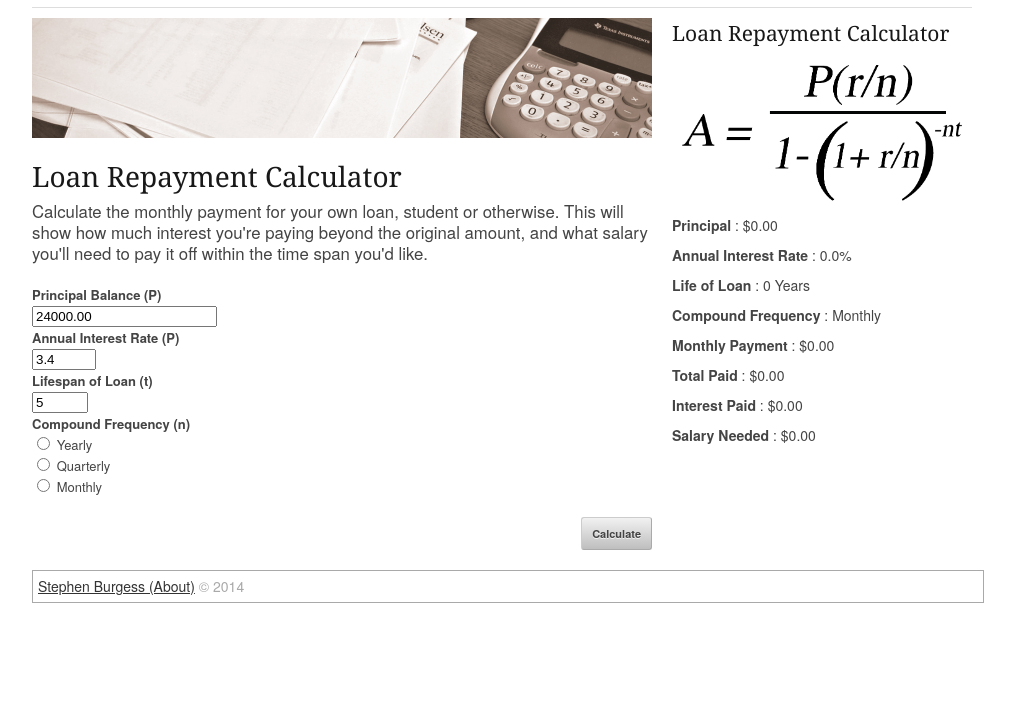
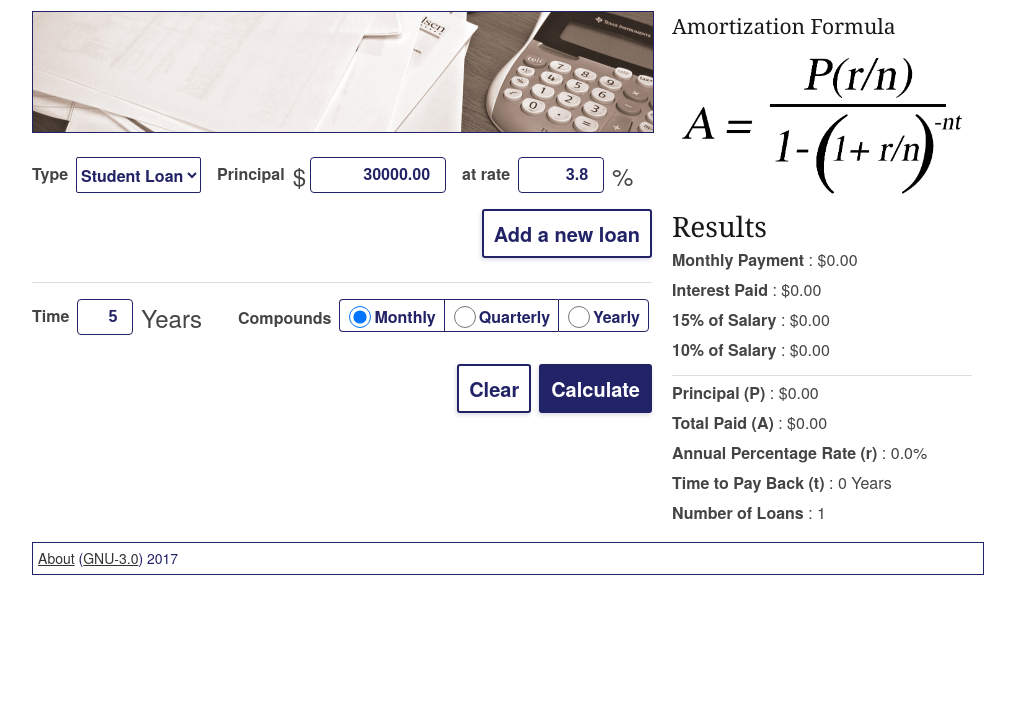
Before and after one commit to stephenburgess8/calculateyourloans, a website: page index.html in a window 1280 px wide. Shown: the part 93-800 px from the top of the page, without its empty margins (138-1153 px from the left). Drawn offline with Linux system fonts and the light colour scheme; a web font is replaced by a local one.

Commit message:
follow naming convention

```diff
--- a/index.html
+++ b/index.html
@@ -8,9 +8,9 @@
 	<!-- Basic Page Needs
   ================================================== -->
 	<meta charset="utf-8">
-	<title>Student Loans: The Calculator</title>
-	<meta name="description" content="">
-	<meta name="author" content="">
+	<title>Calculate Your Loans</title>
+	<meta name="description" content="A calculator tool to learn about how long it will take to pay off your loans and how much it will cost.">
+	<meta name="author" content="Prothi LLC">
 
 	<!-- Mobile Specific Metas
   ================================================== -->
@@ -30,54 +30,7 @@
 
 	<!-- Javascript
 	================================================== -->
- 	<script>
- 	function calc(e, link) {
-    e.preventDefault();
-
-    var m = 0;
-    var a = 0;
-    var i = 0;
-    var salary = 0;
-    var p = document.getElementById("pI").value;
-    var r = (document.getElementById("rI").value/100);
-    var t = document.getElementById("tI").value;
-    var n = 12;
-
-    var radios6 = document.getElementsByName('radio6');
-
-    for (var i = 0, length = radios6.length; i < length; i++) {
-        if (radios6[i].checked) {
-            // Grab the value of selected radio button
-            n = radios6[i].value;
-            break;
-        }
-    }
-
-    m = (p*(r/n))/(1-Math.pow((1+r/n), -(n*t)));
-    a = m * (n*t);
-    i = a - p;
-    salary = (m / 0.10) * 12;
-
-
-    document.getElementById("pO").innerHTML = p;
-    document.getElementById("rO").innerHTML = (r*100).toFixed(1);
-    document.getElementById("tO").innerHTML = t;
-    document.getElementById("nO").innerHTML = n;
-    document.getElementById("mO").innerHTML = m.toFixed(2);
-    document.getElementById("aO").innerHTML = a.toFixed(2);
-    document.getElementById("iO").innerHTML = i.toFixed(2);
-    document.getElementById("sO").innerHTML = salary.toFixed(2);
-
-}
-
-document.onreadystatechange = function () {
-    if (document.readyState == "complete") {
-
-		document.getElementById("calculate").addEventListener('click', function(e){calc(e, this)}, false);
-	}
-};
-</script>
-
+	<script type="text/javascript" src="js/calculator.js" defer></script>
 
 	<!-- Favicons
 	================================================== -->
@@ -85,89 +38,196 @@ document.onreadystatechange = function () {
 
 </head>
 <body>
-
-
 	<div class="container">
 		<div class="sixteen columns">
-			<h1 class="remove-bottom"><a href="index.html" style="text-decoration:none;">Student Loans: The Basics</a></h1>
-			<h4>The real cost of loans</h4>
-			<hr />
+			<header>
+				<a class="header-link" href="index.html">
+					<h1 class="container-header">Calculate Your Loans</h1>
+					<h4 class="container-subheader">The real cost of loans</h4>
+				</a>
+			</header>
 		</div>
 
-		<div id="contentCol">
+		<section class="main">
+			<div class="two-thirds column">
+				<div class="banner" alt="Image of Calculator" /></div>
+				<div class="loans">
+					<div class="loan">
+						<div class="input-group">
+							<label
+								class="loan-label loan-label-select"
+								for="input-0-type"
+							>Type</label>
+							<select
+								class="loan-input"
+								id="input-0-type"
+							>
+								<option id="type-student-option">Student Loan</option>
+								<option id="type-credit-option">Credit Card</option>
+								<option id="type-mortgage-option">Mortgage</option>
+								<option id="type-auto-option">Auto</option>
+								<option id="type-other-option">Option</option>
+							</select>
+						</div>
+						<div class="input-group">
+							<label
+								class="loan-label"
+								for="input-0-principal"
+							>Principal</label>
+							<span class="input-decorator">$</span>
+							<input
+								class="loan-input"
+								id="input-0-principal"
+								min="1.00"
+								max="1000000.00"
+								step=".01"
+								type="number"
+								value="30000.00"
+							/>
+						</div>
+						<div class="input-group">
+							<label
+								class="loan-label"
+								for="input-0-rate"
+							>at rate</label>
+							<input
+								class="loan-input"
+								id="input-0-rate"
+								min="0.10"
+								max="99.99"
+								step="0.01"
+								type="number"
+								value="3.8"
+							/>
+							<span class="input-decorator">%</span>
+						</div>
+					</div>
+				</div>
+				<br class="clear" />
+				<button class="loans-button" id="loans-add-button" disabled>Add a new loan</button>
+				<hr>
+				<div class="loans-variables">
+					<div class="input-group">
+						<label
+							class="loan-label"
+							for="input-time"
+						>Time</label>
+						<input
+							class="loan-input"
+							id="input-time"
+							min="1"
+							max="50"
+							step="1"
+							type="number"
+							value="5"
+						/>
+						<span class="input-decorator">Years</span>
+					</div>
+					<div class="input-group">
+						<div class="loans-frequency">
+							<fieldset>
+								<legend class="loan-label">Compounds</legend>
+								<ul class="frequency-radio">
+								    <li class="frequency-option">
+								      <input
+								      	checked
+								      	class="frequency-option-input"
+								      	id="input-frequency-monthly"
+								      	name="frequency"
+								      	type="radio"
+								      	value="12"
+								      />
+								      <label
+								      	class="frequency-option-label"
+								      	for="input-frequency-monthly"
+								      >Monthly</label>
+								    </li>
+								    <li class="frequency-option">
+								      <input
+								      	class="frequency-option-input"
+								      	id="input-frequency-quarterly"
+								      	name="frequency"
+								      	type="radio"
+								      	value="4"
+								      />
+								      <label
+								      	class="frequency-option-label"
+								      	for="input-frequency-quarterly"
+								      >Quarterly</label>
+								    </li>
+								    <li class="frequency-option">
+								      <input
+								      	class="frequency-option-input"
+								      	id="input-frequency-yearly"
+								      	name="frequency"
+								      	type="radio"
+								      	value="1"
+								      />
+								      <label
+								      	class="frequency-option-label"
+								      	for="input-frequency-yearly"
+								      >Yearly</label>
+								    </li>
+								</ul>
+							</fieldset>
+						</div>
+					</div>
+				</div>
+				<div class="clear"></div>
+				<button id="loans-calculate-button" class="primary-button">Calculate</button>
+				<button id="loans-clear-button" class="loans-button">Clear</button>
+			</div>
+		</section>
 
-			<div class="two-thirds column" id="content00">
-				<div id="ban" class="banner" alt="Banner" /></div>
-				<br />
-				<h3>Loan Repayment Calculator</h3>
-				<p>
-					Calculate the monthly payment for your own loan, student or otherwise. This will show how much interest you're paying beyond the original amount, and what salary you'll need to pay it off within the time span you'd like.
-				</p>
-				<!-- Label and text input for P -->
-				<label for="pI">Principal Balance (<b>P</b>)</label>
-				<input type="number" min="0.00" step="1.00" value="24000.00" id="pI" />
-				<label for="rI">Annual Interest Rate (<b>P</b>)</label>
-				<input type="number" min="0.0" max="1.0" step="0.1" value="3.4" id="rI" />
-				<label for="tI">Lifespan of Loan (<b>t</b>)</label>
-				<input type="number" min="1" max="50" step="1" value="5" id="tI" />
-				<label>Compound Frequency (<b>n</b>)</label>
-				<fieldset>
-				    <label for="h1">
-				      <input type="radio" name="radio6" id="h1" value="1" />
-				      <span>Yearly</span>
-				    </label>
-				    <label for="h2">
-				      <input type="radio" name="radio6" id="h2" value="4" />
-				      <span>Quarterly</span>
-				    </label>
-				    <label for="h3">
-				      <input type="radio" name="radio6" id="h3" value="12" />
-				      <span>Monthly</span>
-				    </label>
-				  </fieldset>
-
-				<a href="#" id="calculate" class="button calc">Calculate</a>
-			</div>
-
-		</div>
-
-		<div id="infoCol">
-
-			<div class="one-third column" id="info00">
-				<h4>Loan Repayment Calculator</h4>
-				<img class="formula" src="images/loan.gif" />
+		<section class="sidebar">
+			<div class="one-third column">
+				<aside>
+					<h4>Amortization Formula</h4>
+					<figure>
+						<img class="formula" src="images/loan.gif" alt="P*(r/n) / (1-(1+r/n)^-nt)" />
+						<figcaption>P*(r/n) / (1-(1+r/n)^-nt)</figcaption>
+					</figure>
+				</aside>
+				<div class="results">
+					<h3>Results</h3>
 					<ul>
 						<li>
-						<b>Principal </b> : $<span id="pO">0.00</span>
+							<b>Monthly Payment</b> : $<span id="output-monthly">0.00</span>
 						</li>
 						<li>
-						<b>Annual Interest Rate</b> : <span id="rO">0.0</span>%
+							<b>Interest Paid</b> : $<span id="output-interest-paid">0.00</span>
 						</li>
 						<li>
-						<b>Life of Loan</b> : <span id="tO">0</span> Years
+							<b>15% of Salary</b> : $<span id="output-15-salary">0.00</span>
 						</li>
 						<li>
-						<b>Compound Frequency</b> : <span id="nO">Monthly</span>
+							<b>10% of Salary</b> : $<span id="output-10-salary">0.00</span>
+						</li>
+						<hr>
+						<li>
+							<b>Principal (P)</b> : $<span id="output-principal">0.00</span>
 						</li>
 						<li>
-						<b>Monthly Payment</b> : $<span id="mO">0.00</span>
+							<b>Total Paid (A)</b> : $<span id="output-total-paid">0.00</span>
 						</li>
 						<li>
-						<b>Total Paid</b> : $<span id="aO">0.00</span>
+							<b>Annual Percentage Rate (r)</b> : <span id="output-rate">0.0</span>%
 						</li>
 						<li>
-						<b>Interest Paid</b> : $<span id="iO">0.00</span>
+							<b>Time to Pay Back (t)</b> : <span id="output-time">0</span> Years
 						</li>
 						<li>
-						<b>Salary Needed</b> : $<span id="sO">0.00</span>
+							<b>Number of Loans</b> : <span id="tO">1</span>
 						</li>
 					</ul>
-
 				</div>
 			</div>
+		</section>
 		<!-- End infoCol -->
 		<br class="clear" />
-        <footer class=" border sixteen columns" id="foot"><a href="about.html">Stephen Burgess (About)</a> © 2014</footer>
+        <footer class="border sixteen columns footer">
+        	<a href="about.html">About</a> (<a href="https://spdx.org/licenses/GPL-3.0.html">GNU-3.0</a>) 2017
+        </footer>
 
     </div>
 	</div><!-- container -->
--- a/stylesheets/style.css
+++ b/stylesheets/style.css
@@ -1,31 +1,93 @@
-hr {
-	margin-bottom: 10px;
+.container-header {
+	margin-bottom: 0;
+	margin-top: 16px;
 }
 
-h1 {
-	margin-top: 10px;
+.container-subheader {
+	margin-bottom: 8px;
+	margin-top: 0;
 }
 
-.button {
-	float: right;
+hr {
+	margin-bottom: 8px;
+	margin-top: 16px;
 }
 
-#nameI {
-	margin-bottom: 0;
+figcaption {
+	display: none;
 }
 
-#hero {
-	max-width: 100%;
-	margin: auto;
+.primary-button {
+	background-color: #226;
+	background-image: none;
+	border: 2px solid #226;
+	box-shadow: -1px 2px 4px rgba(34, 34, 102, .16);
+	color: #fff;
+	font-size: 20px;
+	float: right;
+	margin-bottom: 24px;
+	margin-left: 8px;
+	text-shadow: none;
+	transition: background-color 160ms linear, text-shadow 160ms linear;
+}
+
+.loans-button {
+	background-color: #fff;
+	background-image: none;
+	border: 2px solid #226;
+	box-shadow: -1px 2px 4px rgba(34, 34, 102, .16);
+	color: #226;
+	font-size: 20px;
+	float: right;
+	margin-bottom: 24px;
+	text-shadow: none;
+	transition: background-color 160ms linear, text-shadow 160ms linear;
+}
+
+#loans-add-button {
+	cursor: not-allowed;
+}
+
+.primary-button:active,
+.primary-button:focus,
+.primary-button:hover {
+	background-color: #fff;
+	background-image: none;
+	border: 2px solid #226;
+	box-shadow: -1px 3px 6px rgba(34, 34, 102, .32);
+	color: #226;
+	text-shadow: none;
+	transition: background-color 160ms linear 40ms, box-shadow 200ms linear;
+}
+
+.loans-button:active,
+.loans-button:focus,
+.loans-button:hover {
+	background-color: #226;
+	background-image: none;
+	border: 2px solid #226;
+	box-shadow: -1px 3px 6px rgba(34, 34, 102, .32);
+	color: #fff;
+	text-shadow: none;
+	transition: background-color 160ms linear 40ms, box-shadow 200ms linear;
+}
+
+#loans-add-button:active,
+#loans-add-button:focus,
+#loans-add-button:hover {
+	background-color: #fff;
+	box-shadow: -1px 2px 4px rgba(34, 34, 102, .16);
+	color: #226;
 }
 
 .banner {
-	width: 100%;
+	background-image: url('../images/calc.jpg');
+	background-position: center;
+	background-size: 620px 120px;
+	border: 1px solid #226;
 	margin: auto;
 	height: 120px;
-	background-image: url('../images/calc.jpg');
-	background-position:center;
-	background-size: 620px 120px ;
+	width: 100%;
 }
 
 b {
@@ -37,16 +99,183 @@ i {
 }
 
 .border {
-	border-style:solid;
+	border-style: solid;
 	border-width: 1px;
-	color: darkgray;
+	color: #226;
+}
+
+.header-link {
+	text-decoration: none;
+}
+
+.loans-header {
+	margin-top: 8px;
+}
+
+.loans {
+	margin-bottom: 8px;
+	margin-top: 16px;
+}
+
+.input-group {
+	display: inline-block;
+	float: left;
+	padding-left: 8px;
+}
+
+.input-group:first-of-type {
+	padding-left: 0;
+}
+
+.loan-label {
+	float: left;
+	font-size: 16px;
+	margin-left: 24px;
+	margin-right: 8px;
+	margin-top: 14px;
+}
+
+.loan-label:first-of-type {
+	margin-left: 0;
+}
+
+legend.loan-label:first-of-type {
+	margin-left: 24px;
+}
+
+legend.loan-label {
+	margin-top: 16px;
+}
+
+.loan-input {
+	float: left;
+	font-size: 16px;
+	font-weight: 600;
+	margin-bottom: 16px;
+	margin-right: 8px;
+	margin-top: 8px;
+}
+
+.input-decorator {
+	display: inline-block;
+	float: left;
+	font-size: 24px;
+	margin-left: 0;
+	margin-right: 4px;
+	margin-top: 16px;
+}
+
+input.loan-input {
+	border: 1px solid #226;
+	border-radius: 4px;
+	color: #226;
+	padding: 8px 0;
+	text-align: right;
+	width: auto;
+}
+
+select.loan-input {
+	border: 1px solid #226;
+	color: #226;
+	margin-right: 8px;
+	height: 36px;
+	width: auto;
+}
+
+select.loan-input:focus {
+	outline: -webkit-focus-ring-color auto 5px;
+}
+
+
+.loans-variables {
+	margin-top: 8px;
+}
+
+fieldset {
+	margin-bottom: 0;
+}
+
+.frequency-radio {
+	float: left;
+	margin-top: 8px;
+}
+
+.frequency-option {
+	border-bottom: 1px solid #226;
+	border-left: 1px solid #226;
+	border-top: 1px solid #226;
+	color: #226;
+	float: left;
+	font-size: 16px;
+	padding-left: 4px;
+}
+
+.frequency-option:first-of-type {
+	border-bottom-left-radius: 4px;
+	border-top-left-radius: 4px;
+}
+
+.frequency-option:last-of-type {
+	border-bottom-right-radius: 4px;
+	border-right: 1px solid #226;
+	border-top-right-radius: 4px;
+}
+
+.frequency-option-input {
+	display: inline-block;
+	float: left;
+	height: 28px;
+	width: 22px;
+}
+
+.frequency-option-label {
+	float: left;
+	font-size: 16px;
+	padding-right: 8px;
+	padding-top: 8px;
+}
+
+#loans-calculate-button {
+	float: right;
 }
 
 .formula {
 	width:100%;
 }
 
-#foot {
-	margin:0 10px 10px;
+.results {
+	font-size: 16px;
+}
+
+.footer {
+	margin: 0 10px 24px 0;
 	padding: 5px;
 }
+
+@media only screen and (max-width: 767px) {
+	.input-group {
+		float: none;
+	}
+
+	.loan-label {
+		display: block;
+		margin-left: 0;
+		margin-top: 16px;
+	}
+
+	legend.loan-label:first-of-type {
+		margin-left: 0;
+	}
+
+	.frequency-radio {
+		margin-top: 8px;
+	}
+
+	.frequency-option {
+		box-sizing: border-box;
+		margin-bottom: 0;
+	}
+	.frequency-option-label {
+		font-size: 14px;
+	}
+}
```
Also changed, not shown: js/calculator.js (added, +41 -0 lines). Lines whose indentation alone changed are shown as unchanged.
